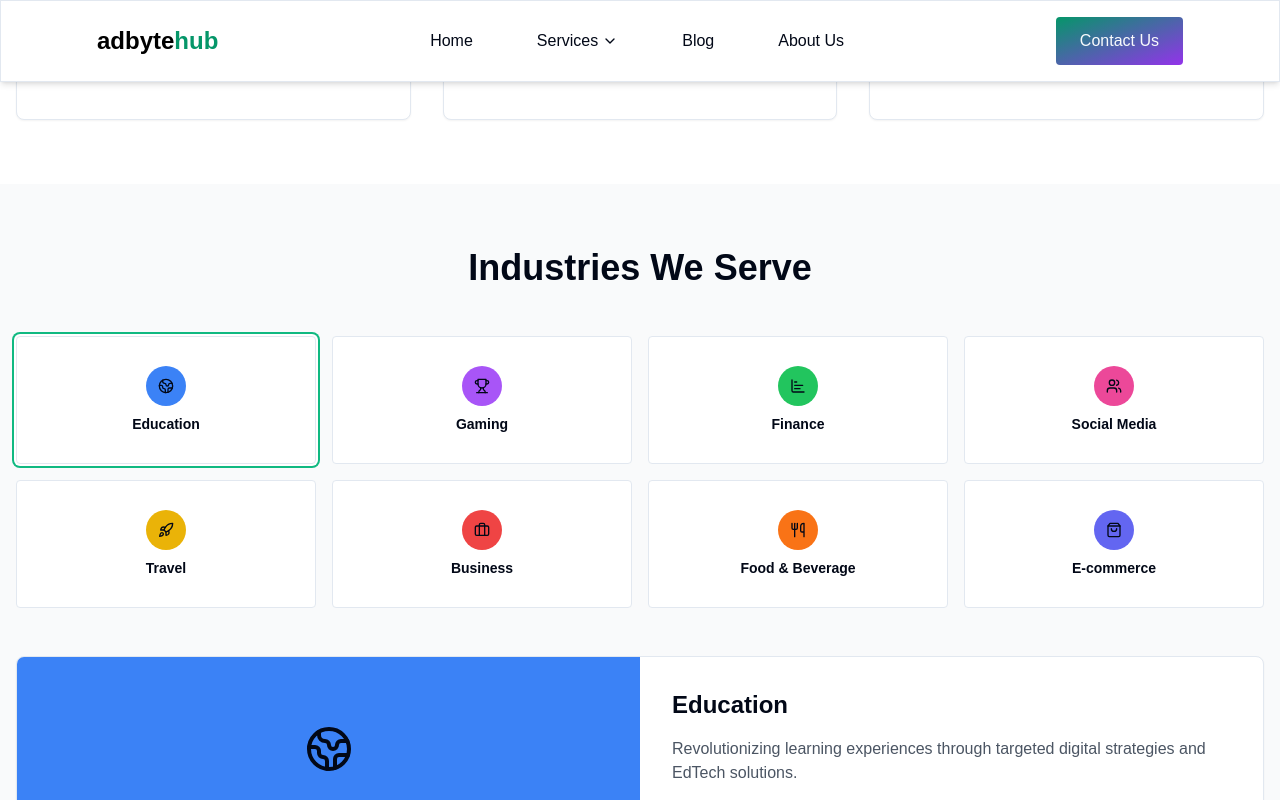
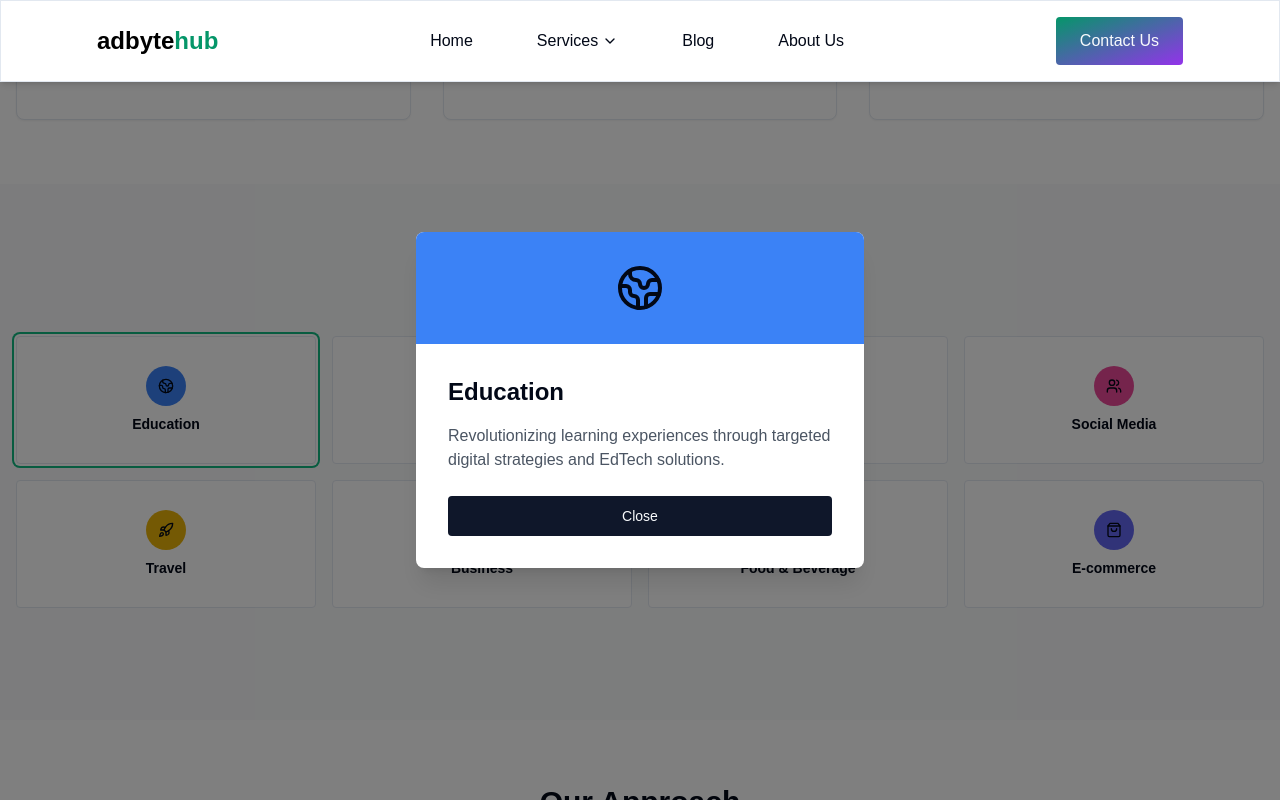
Before and after one commit to Antima1123/newmobisaturn, a Next.js app: page /about-us in a window 1280 px wide. Both pictures are taken after a click on the button "Education". Shown: the part 1030-1830 px from the top of the page. Built offline with nearby package versions, Linux system fonts and the light colour scheme; what hono would draw is missing.

Commit message:
pop up about

```diff
--- a/app/(dashboard)/about-us/page.tsx
+++ b/app/(dashboard)/about-us/page.tsx
@@ -138,18 +138,26 @@ export default function AboutUs() {
               </motion.div>
             ))}
           </div>
-        <AnimatePresence mode="wait">
+        </div>
+      </section>
+
+      {/* Pop-up Modal for Selected Industry */}
+      <AnimatePresence>
         {selectedIndustry !== null && (
           <motion.div
-              key={selectedIndustry}
-              initial={{ opacity: 0, y: 20 }}
-              animate={{ opacity: 1, y: 0 }}
-              exit={{ opacity: 0, y: -20 }}
-              transition={{ duration: 0.3 }}
+            initial={{ opacity: 0 }}
+            animate={{ opacity: 1 }}
+            exit={{ opacity: 0 }}
+            className="fixed inset-0 bg-black bg-opacity-50 flex items-center justify-center p-4 z-50"
+            onClick={() => setSelectedIndustry(null)}
           >
-              <Card className="overflow-hidden">
-                <CardContent className="p-0">
-                  <div className="grid md:grid-cols-2">
+            <motion.div
+              initial={{ scale: 0.9, y: 50 }}
+              animate={{ scale: 1, y: 0 }}
+              exit={{ scale: 0.9, y: 50 }}
+              className="bg-white rounded-lg overflow-hidden shadow-xl max-w-md w-full"
+              onClick={(e) => e.stopPropagation()}
+            >
               <div className={`${industries[selectedIndustry].color} p-8 flex items-center justify-center`}>
                 <motion.div
                   initial={{ scale: 0.8, rotate: -10 }}
@@ -162,16 +170,12 @@ export default function AboutUs() {
               <div className="p-8">
                 <h3 className="text-2xl font-bold mb-4">{industries[selectedIndustry].name}</h3>
                 <p className="text-gray-600 mb-6">{industries[selectedIndustry].description}</p>
-                      {/* <Button>Learn More</Button> */}
+                <Button onClick={() => setSelectedIndustry(null)} className="w-full">Close</Button>
               </div>
-                  </div>
-                </CardContent>
-              </Card>
+            </motion.div>
           </motion.div>
         )}
       </AnimatePresence>
-      </div>
-    </section>
 
       {/* Company Values */}
       <section className="py-16">
```
Also changed, not shown: app/(dashboard)/publisher/page.tsx (line endings or trailing spaces). Lines whose indentation alone changed are shown as unchanged.
